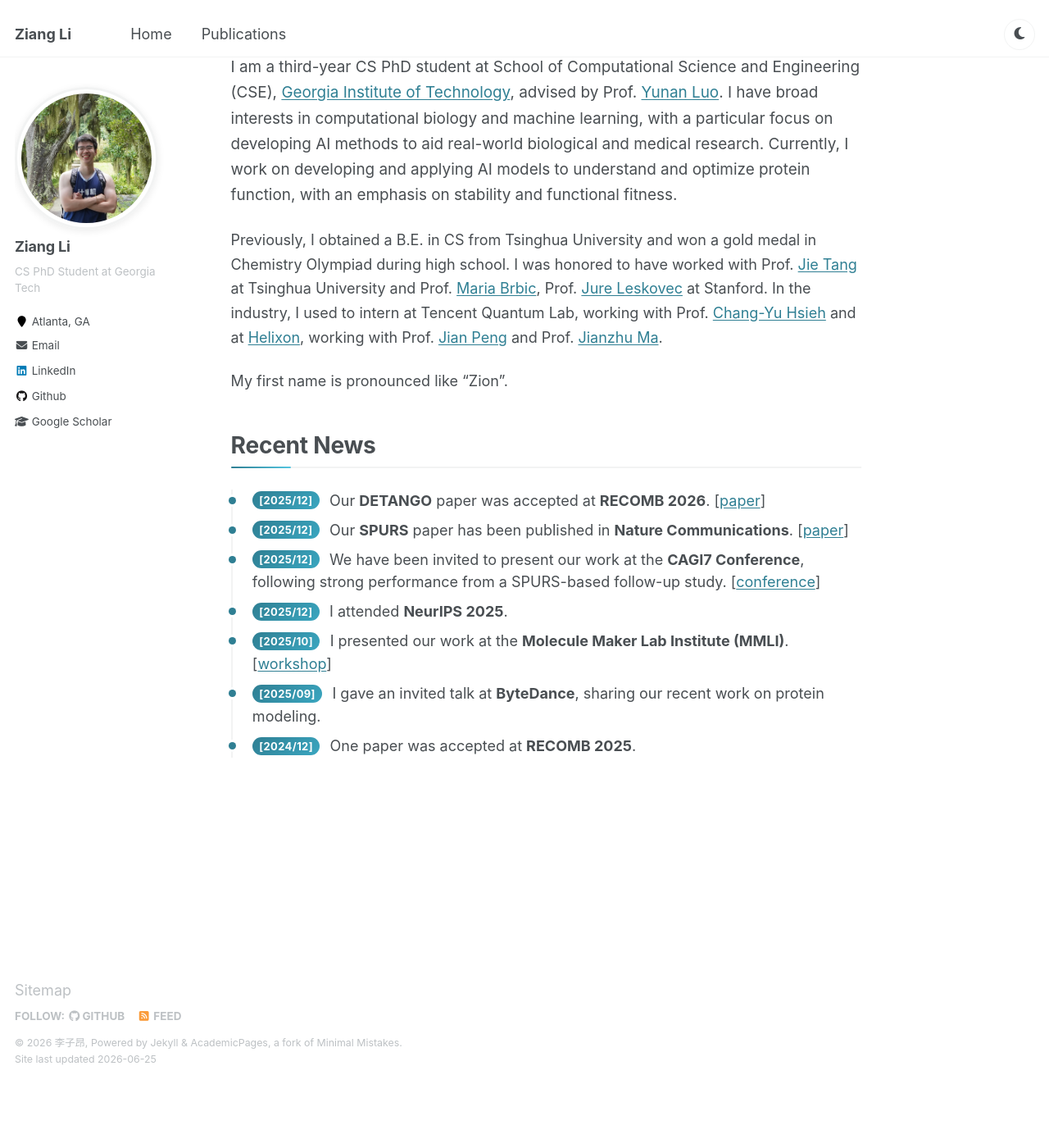
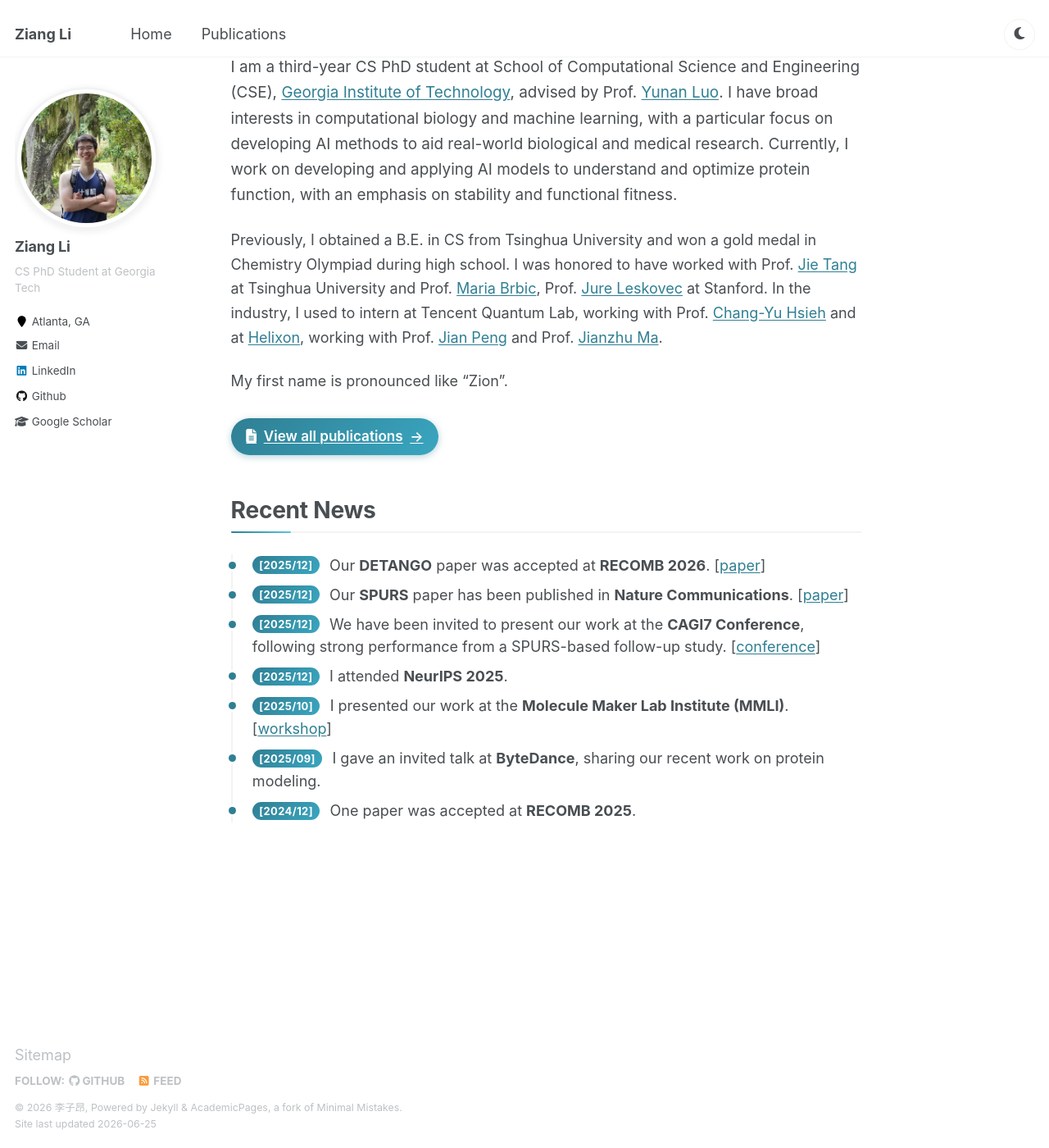
Before and after one commit to li-ziang/li-ziang.github.io, a Jekyll site: the page built from _pages/about.md, in a window 1280 px wide and 1400 px high, scrolled down 82 px. Shown: the whole window at 82% size. Built offline with Jekyll 4.4.1, drawn with Linux system fonts in a browser that asks for light colours; before the commit the page ends 1403 px from its top, so only the background shows below that.

Commit message:
Add "View all publications" call-to-action button on homepage
Links the homepage intro to the /publications/ page with a styled
gradient button matching the site accent.

Co-Authored-By: Claude Opus 4.8 (1M context) <noreply@anthropic.com>

```diff
--- a/_pages/about.md
+++ b/_pages/about.md
@@ -15,6 +15,8 @@ Previously, I obtained a B.E. in CS from Tsinghua University and won a gold meda
 
 My first name is pronounced like “Zion”.
 
+<a class="pub-cta" href="/publications/"><i class="fas fa-file-lines" aria-hidden="true"></i> View all publications <span class="pub-cta__arrow">&rarr;</span></a>
+
 Recent News
 ======
 
--- a/_sass/layout/_refresh.scss
+++ b/_sass/layout/_refresh.scss
@@ -86,6 +86,36 @@ body {
   border-radius: 2px;
 }
 
+/* ---- Call-to-action button (e.g. "View all publications") -------------- */
+.pub-cta {
+  display: inline-flex;
+  align-items: center;
+  gap: 0.5em;
+  margin: 0.4em 0 0.2em;
+  padding: 0.5em 1.1em;
+  font-size: 0.95em;
+  font-weight: 600;
+  color: #fff !important;
+  background: linear-gradient(135deg, #2f7f93, #3aa6c0);
+  border-radius: 999px;
+  text-decoration: none;
+  box-shadow: 0 2px 8px rgba(#2f7f93, 0.35);
+  transition: transform 0.2s ease-in-out, box-shadow 0.2s ease-in-out;
+
+  &:hover {
+    transform: translateY(-2px);
+    box-shadow: 0 6px 16px rgba(#2f7f93, 0.45);
+  }
+
+  &__arrow {
+    transition: transform 0.2s ease-in-out;
+  }
+
+  &:hover &__arrow {
+    transform: translateX(3px);
+  }
+}
+
 /* ---- Recent News: colorful timeline feed ------------------------------- */
 .news-feed ul {
   list-style: none;
```
